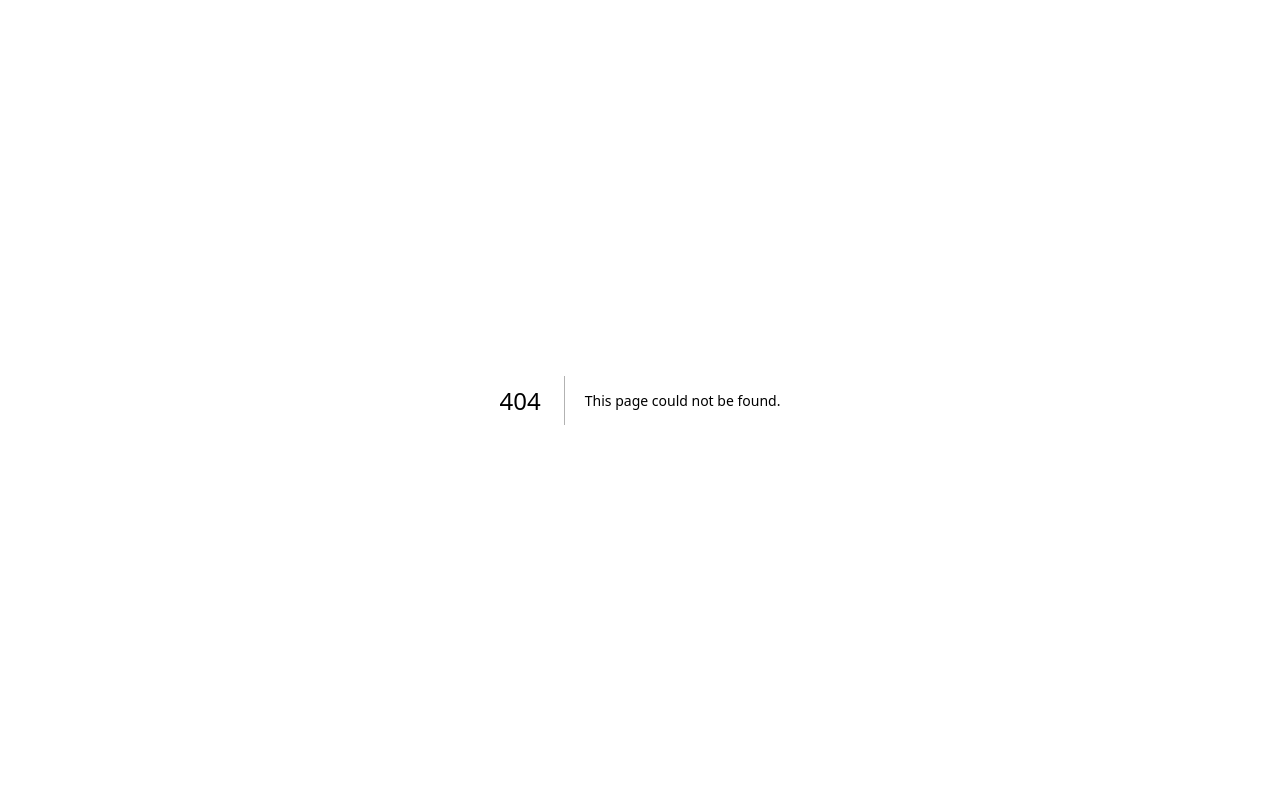
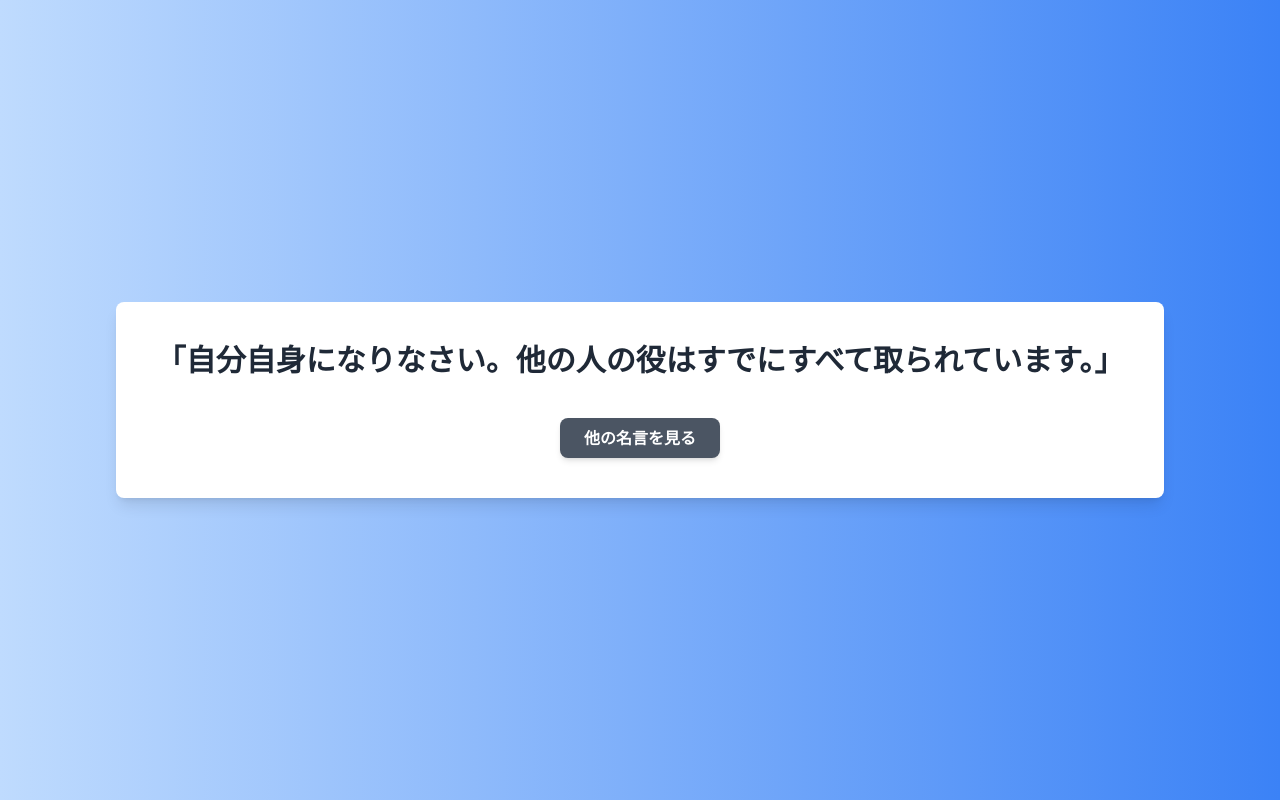
Before and after one commit to Kroro1208/beginners-projects, a Next.js app: page /random-words in a window 1280 px wide. Before the commit this address had no page. Built offline with nearby package versions, Linux system fonts and the light colour scheme.

Commit message:
名言表示機能実装した

```diff
--- a/app/(main)/convert-number/page.tsx
+++ b/app/(main)/convert-number/page.tsx
@@ -29,7 +29,7 @@ const ConvertNumber: NextPage = () => {
                 </div>
 
                 <div className='mb-6'>
-                    <label htmlFor="dollar" className="block text-xl font-extrabold text-green-600 mb-2">1＄</label>
+                    <label htmlFor="dollar" className="block text-xl font-extrabold text-green-600 mb-2">＄</label>
                     <input
                         onChange={handleDollarChange}
                         type="number" id="dollar"
--- /dev/null
+++ b/app/(main)/random-words/page.tsx
@@ -0,0 +1,50 @@
+"use client";
+
+import { NextPage } from "next";
+import { useEffect, useState } from "react";
+
+const wordsList = [
+  "「想像力は知識より重要だ。知識には限界があるが、想像力は世界を包み込む。」",
+  "「あなたが見たいと思う変化に、あなた自身がなるべきです。」",
+  "「偉大な達成の裏には、必ず困難がある。」",
+  "「世界で最も美しいものは見ることも触れることもできない。それは心で感じるものです。」",
+  "「成功とは、失敗に失敗を重ねても情熱を失わないことである。」",
+  "「誰もあなたの同意なしに、あなたに劣等感を抱かせることはできない。」",
+  "「あなたの時間は限られている。他人の人生を生きることで無駄にしてはいけない。」",
+  "「自分自身になりなさい。他の人の役はすでにすべて取られています。」",
+  "「我々は繰り返し行うことの積み重ねである。ゆえに、優れた行いとは習慣である。」",
+  "「真実が靴を履いている間に、嘘は世界を半周する。」"
+];
+
+const RandomWords: NextPage = () => {
+  const [currentWord, setCurrentWord] = useState("");
+  const getRandomWords = () => {
+    const randomIndex = Math.floor(Math.random() * wordsList.length);
+    return wordsList[randomIndex];
+  }
+
+  useEffect(() => {
+    setCurrentWord(getRandomWords());
+  }, []);
+
+  const wordsChange = () => {
+    setCurrentWord(getRandomWords());
+  }
+
+  return (
+    <div className="flex items-center justify-center min-h-screen bg-gradient-to-r from-blue-200 to-blue-500">
+      <div className="bg-white p-10 rounded-lg shadow-lg text-center">
+        <h1 className="text-3xl font-bold text-gray-800 mb-6">{currentWord}</h1>
+        <button
+          onClick={wordsChange}
+          className="mt-4 px-6 py-2 bg-gray-600 text-white font-semibold rounded-lg shadow-md
+           hover:bg-blue-700 transition duration-300"
+        >
+          他の名言を見る
+        </button>
+      </div>
+    </div>
+  );
+};
+
+export default RandomWords;
--- a/app/page.tsx
+++ b/app/page.tsx
@@ -61,6 +61,12 @@ export default function Home() {
             デジタル時計
           </div>
         </Link>
+        <Link href="/random-words">
+          <div className="border-2 border-black rounded-lg bg-cyan-500 hover:bg-cyan-400
+          px-6 py-4 text-center shadow-lg transition-colors duration-300 cursor-pointer">
+            ランダムワード
+          </div>
+        </Link>
       </div>
     </div>
   );
```
